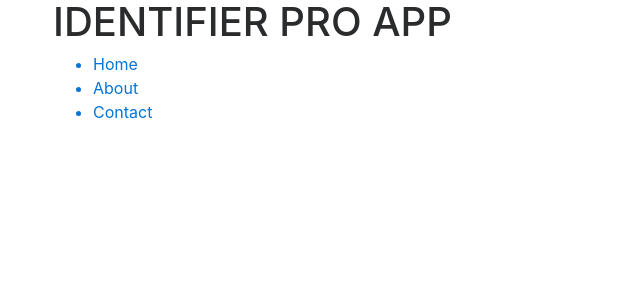
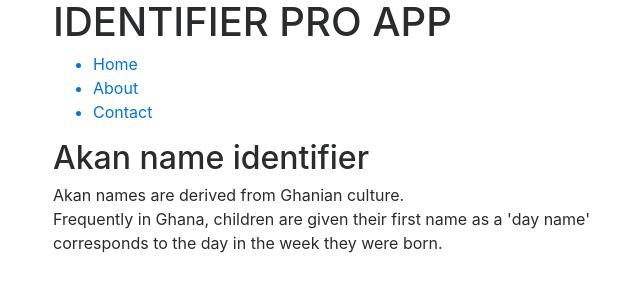
Before and after one commit to CharlesOsang017/Identifier_app, a plain HTML site: page js/index.html in a window 1280 px wide. Shown: the whole page, without its empty margins (32-672 px from the left). Drawn offline with Linux system fonts and the light colour scheme; files that its build step writes are made by us from their sources; files whose address does not match are found by name.

Commit message:
Added a paragraph

```diff
--- a/js/index.html
+++ b/js/index.html
@@ -16,6 +16,8 @@
           <a href="#About"><li>About</li></a>
          <a href="#Contact"><li>Contact</li></a>
         </ul>
+        <h2>Akan name identifier</h2>
+        <p>Akan names are derived from Ghanian culture. <br>Frequently in Ghana, children are given their first name as a 'day name' <br> corresponds to the day in the week they were born.</p>
     </div>
 </div>
    <script src="./js/script.js"></script>
```
